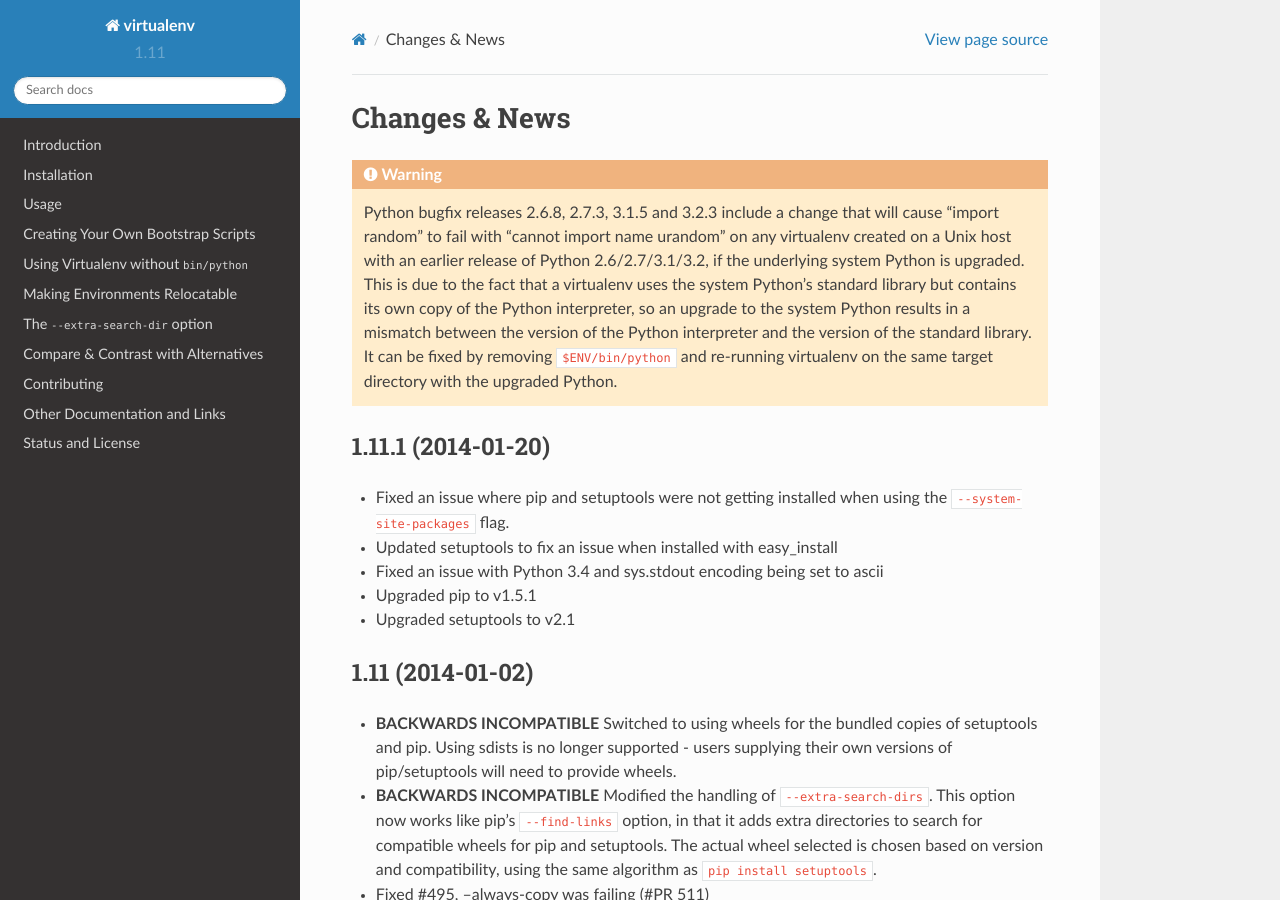
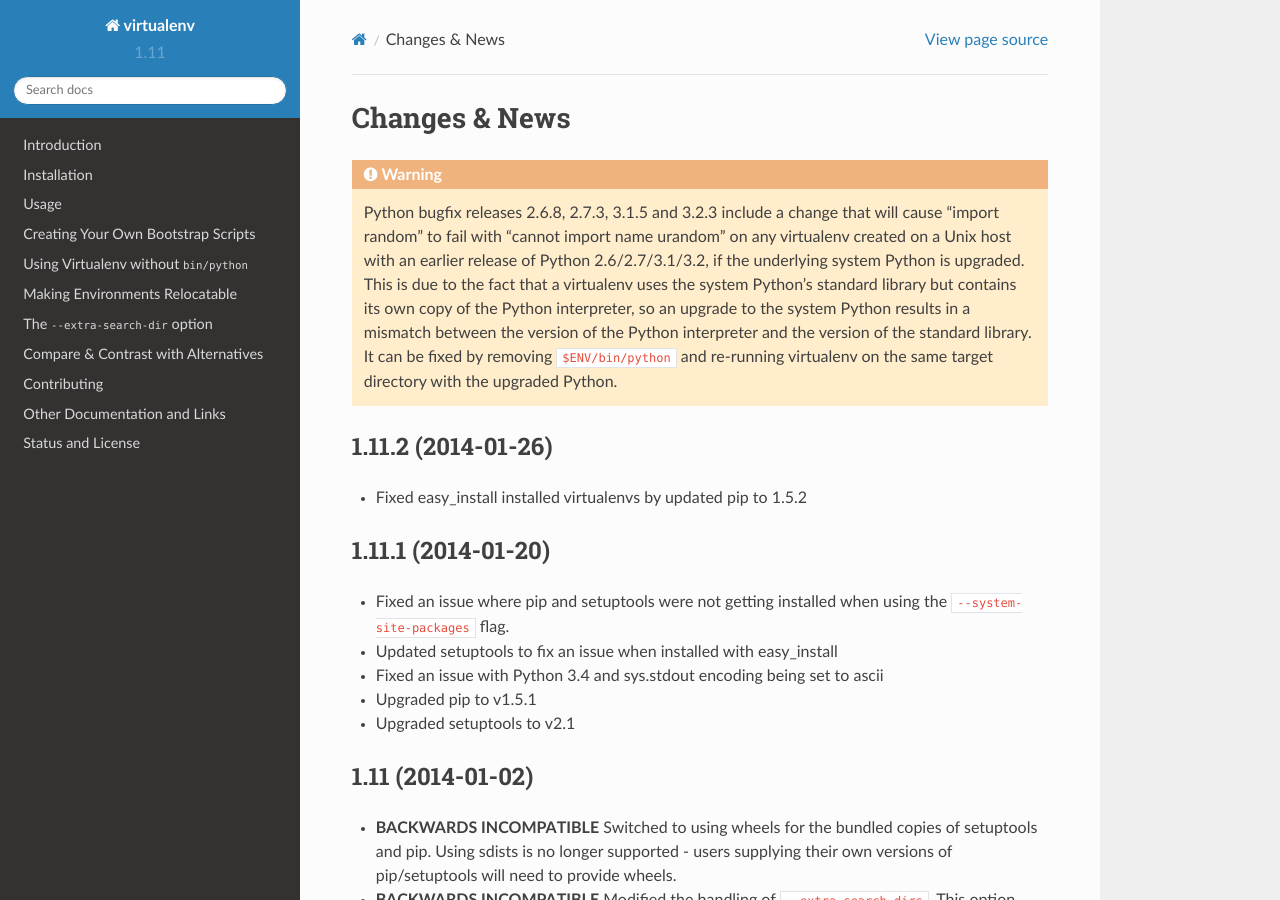
Before and after one commit to pypa/virtualenv, a Sphinx documentation site: the page built from docs/news.rst, in a window 1280 px wide and 900 px high. Built offline with Sphinx 7.4.7 and the Read the Docs theme 2.0.0, drawn with Linux system fonts in a browser that asks for light colours.

Commit message:
Update changelog

```diff
--- a/docs/news.rst
+++ b/docs/news.rst
@@ -14,6 +14,11 @@ Changes & News
    ``$ENV/bin/python`` and re-running virtualenv on the same target directory
    with the upgraded Python.
 
+
+1.11.2 (2014-01-26)
+~~~~~~~~~~~~~~~~~~~
+
+* Fixed easy_install installed virtualenvs by updated pip to 1.5.2
 
 1.11.1 (2014-01-20)
 ~~~~~~~~~~~~~~~~~~~
```
